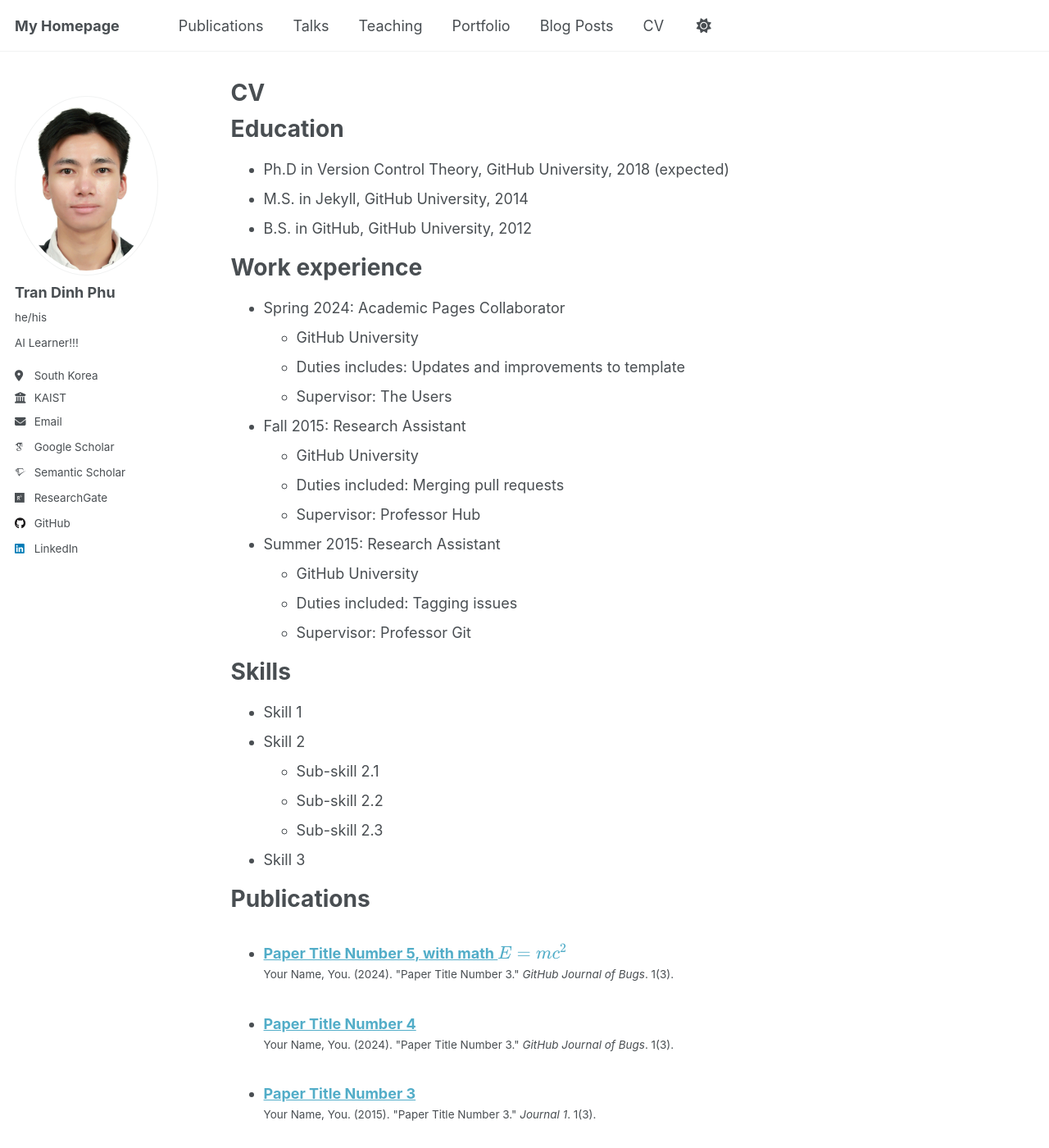
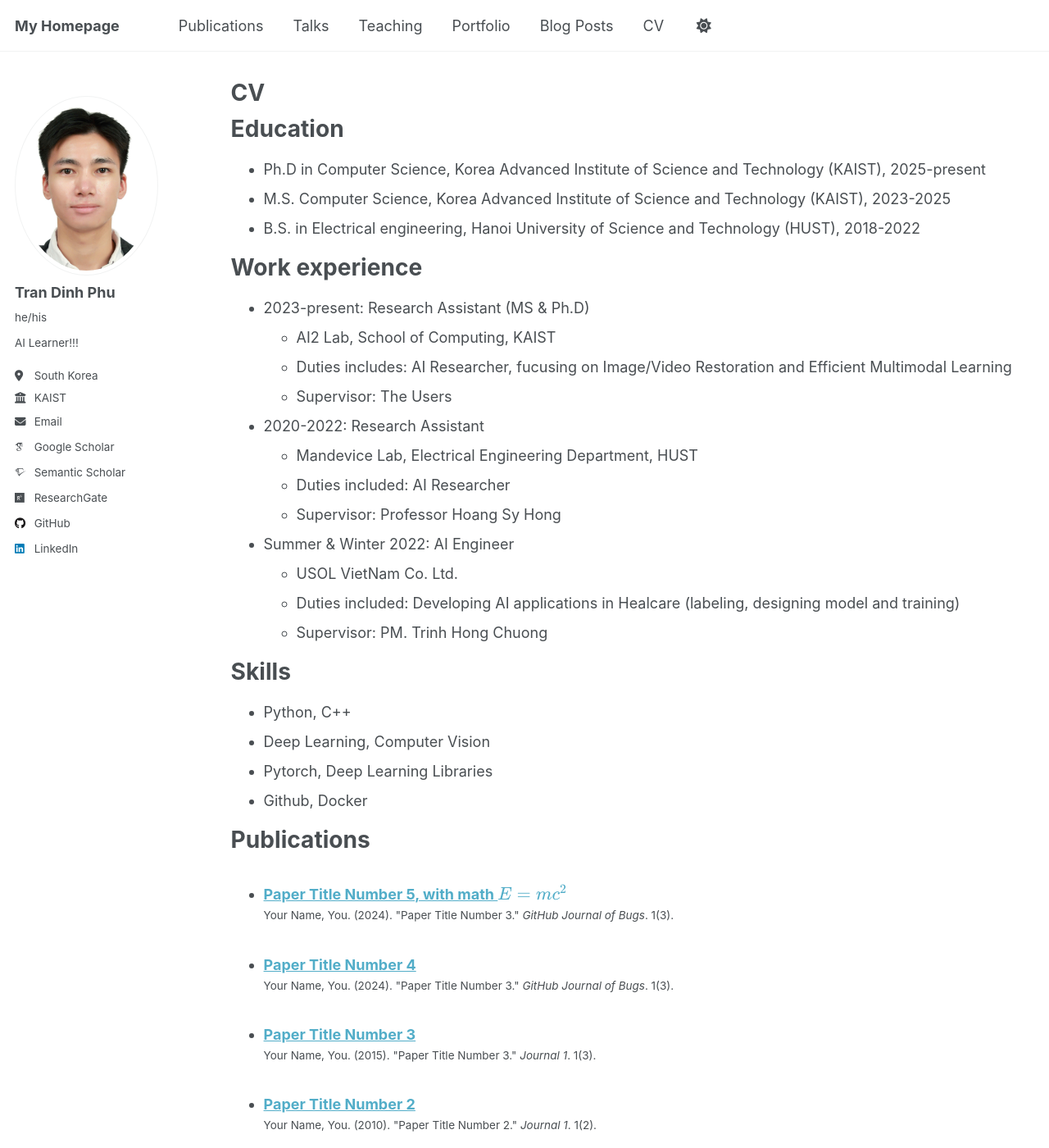
Before and after one commit to PhuTran1005/phutran1005.github.io, a Jekyll site: the page built from _pages/cv.md, in a window 1280 px wide and 1400 px high. Shown: the whole window at 82% size. Built offline with Jekyll 4.4.1, drawn with Linux system fonts in a browser that asks for light colours; some web fonts are replaced; a script that is not in the unit is left out; some of the changed text lies outside the part shown.

Commit message:
update github page

```diff
--- a/_pages/cv.md
+++ b/_pages/cv.md
@@ -11,35 +11,33 @@ redirect_from:
 
 Education
 ======
-* Ph.D in Version Control Theory, GitHub University, 2018 (expected)
-* M.S. in Jekyll, GitHub University, 2014
-* B.S. in GitHub, GitHub University, 2012
+* Ph.D in Computer Science, Korea Advanced Institute of Science and Technology (KAIST), 2025-present
+* M.S. Computer Science, Korea Advanced Institute of Science and Technology (KAIST), 2023-2025
+* B.S. in Electrical engineering, Hanoi University of Science and Technology (HUST), 2018-2022
 
 Work experience
 ======
-* Spring 2024: Academic Pages Collaborator
-  * GitHub University
-  * Duties includes: Updates and improvements to template
+* 2023-present: Research Assistant (MS & Ph.D)
+  * AI2 Lab, School of Computing, KAIST
+  * Duties includes: AI Researcher, fucusing on Image/Video Restoration and Efficient Multimodal Learning
   * Supervisor: The Users
 
-* Fall 2015: Research Assistant
-  * GitHub University
-  * Duties included: Merging pull requests
-  * Supervisor: Professor Hub
+* 2020-2022: Research Assistant
+  * Mandevice Lab, Electrical Engineering Department, HUST
+  * Duties included: AI Researcher
+  * Supervisor: Professor Hoang Sy Hong
 
-* Summer 2015: Research Assistant
-  * GitHub University
-  * Duties included: Tagging issues
-  * Supervisor: Professor Git
+* Summer & Winter 2022: AI Engineer
+  * USOL VietNam Co. Ltd.
+  * Duties included: Developing AI applications in Healcare (labeling, designing model and training)
+  * Supervisor: PM. Trinh Hong Chuong
 
 Skills
 ======
-* Skill 1
-* Skill 2
-  * Sub-skill 2.1
-  * Sub-skill 2.2
-  * Sub-skill 2.3
-* Skill 3
+* Python, C++
+* Deep Learning, Computer Vision
+* Pytorch, Deep Learning Libraries
+* Github, Docker
 
 Publications
 ======
@@ -61,4 +59,4 @@ Teaching
 
 Service and leadership
 ======
-* Currently signed in to 43 different slack teams
+* Reviewer at AAI 2026 (Main Track)
```
